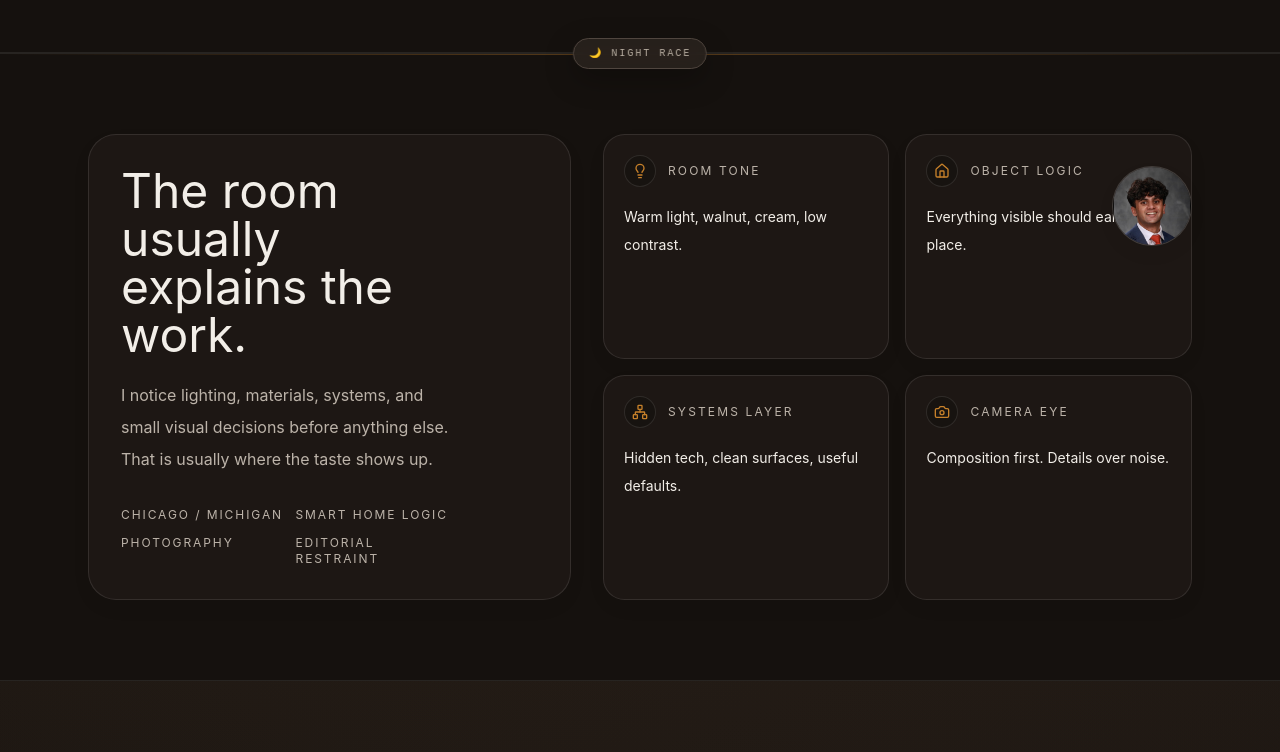
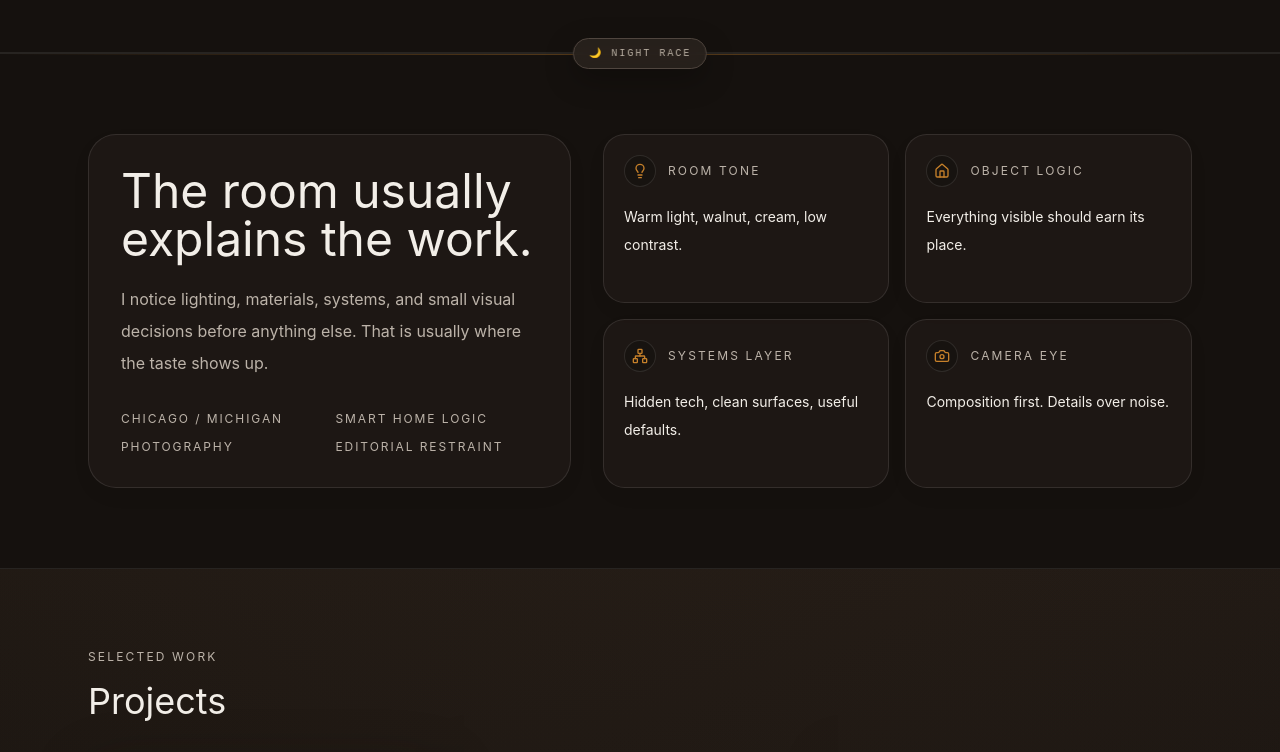
Before and after one commit to mohabbis/personal-portfolio, a Next.js app: page / in a window 1280 px wide. Shown: the part 713-1465 px from the top of the page. Built offline with nearby package versions, Linux system fonts and the light colour scheme.

Commit message:
Remove composite from home section

```diff
--- a/components/sections/home/current-signal.tsx
+++ b/components/sections/home/current-signal.tsx
@@ -1,4 +1,3 @@
-import Image from "next/image";
 import { Camera, Home, Lightbulb, Network } from "lucide-react";
 
 import { Container } from "@/components/ui/container";
@@ -31,19 +30,9 @@ export function CurrentSignalSection() {
     <section className="relative overflow-hidden border-y border-white/[0.08] bg-background py-16 sm:py-20">
       <div className="absolute inset-x-0 top-0 h-px bg-gradient-to-r from-transparent via-accent/40 to-transparent" />
 
-      <Container className="relative">
-        <div className="absolute right-6 top-6 hidden h-20 w-20 overflow-hidden rounded-full border border-white/15 bg-card shadow-soft sm:block lg:right-10 lg:top-8">
-          <Image
-            src="/IMG_0888.jpeg"
-            alt="Muha Rafiq"
-            fill
-            sizes="80px"
-            className="object-cover object-[50%_14%]"
-          />
-        </div>
-
+      <Container>
         <div className="grid gap-8 lg:grid-cols-[minmax(0,0.82fr)_minmax(0,1fr)] lg:items-stretch">
-          <div className="rounded-[1.75rem] border border-white/10 bg-card/70 p-6 pr-6 shadow-soft sm:p-8 sm:pr-28">
+          <div className="rounded-[1.75rem] border border-white/10 bg-card/70 p-6 shadow-soft sm:p-8">
             <h2 className="max-w-xl font-display text-4xl text-foreground sm:text-5xl">
               The room usually explains the work.
             </h2>
```
